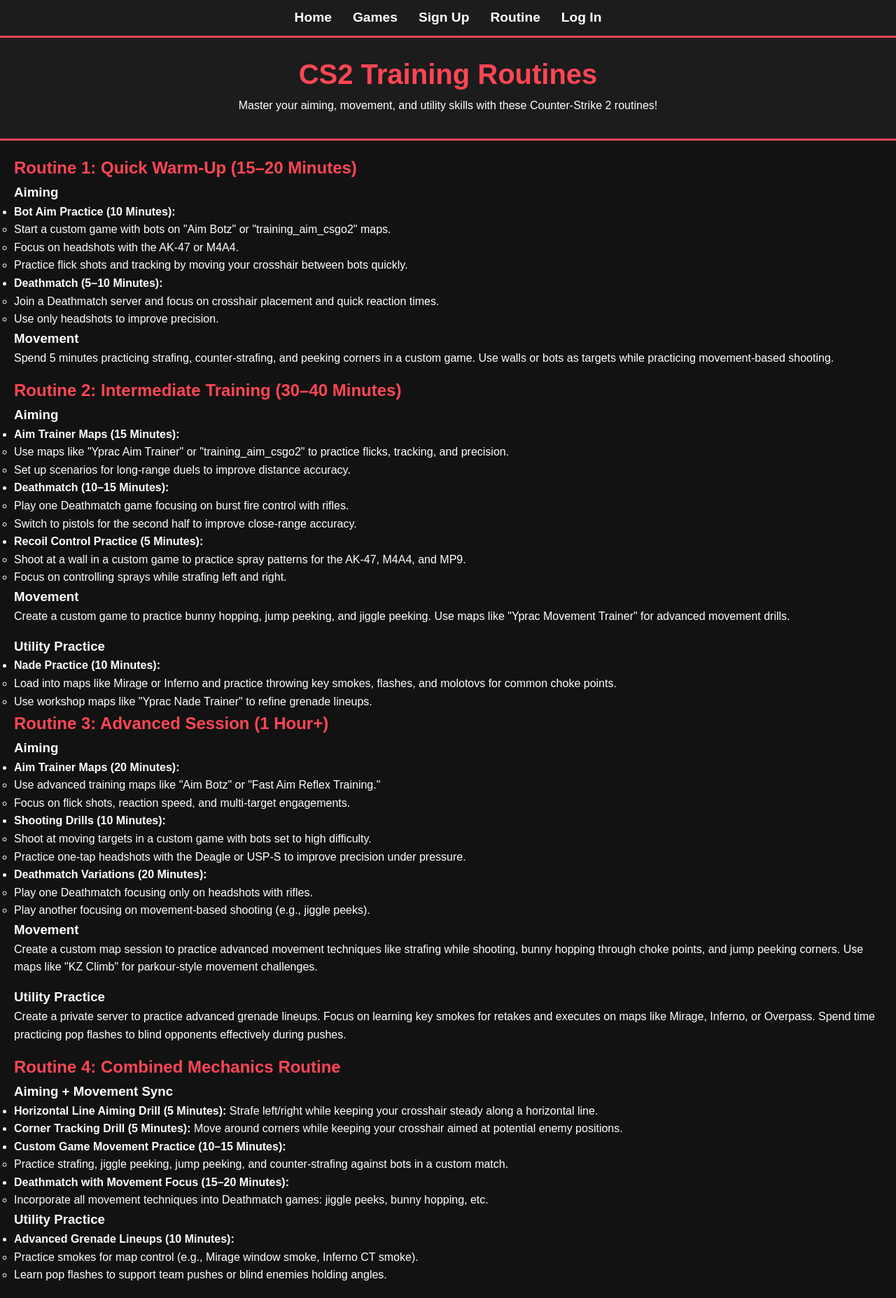
After one commit to ryuxix/Final-Project-App-Dev-2, a Django app: page /cs2/ in a window 1280 px wide. The commit adds this page. Shown: the whole page at 70% size. Run offline with Django 5.2, Linux system fonts and the light colour scheme.

Commit message:
updated rountine pages to have routines

```diff
--- /dev/null
+++ b/core/templates/core/cs2.html
@@ -0,0 +1,151 @@
+{% load static %}
+
+<!DOCTYPE html>
+<html lang="en">
+<head>
+    <meta charset="UTF-8">
+    <meta name="viewport" content="width=device-width, initial-scale=1.0">
+    <title> EzRoutine </title>
+    <link rel="stylesheet" href="{% static 'css/styles.css' %}">
+
+</head>
+<body>
+    {% include 'core/navbar.html' %}
+  <header>
+    <h1>CS2 Training Routines</h1>
+    <p>Master your aiming, movement, and utility skills with these Counter-Strike 2 routines!</p>
+  </header>
+
+  <main>
+    <!-- Routine 1 -->
+    <section class="routine">
+      <h2>Routine 1: Quick Warm-Up (15–20 Minutes)</h2>
+      <div class="routine-content">
+        <h3>Aiming</h3>
+        <ul>
+          <li><strong>Bot Aim Practice (10 Minutes):</strong></li>
+          <ul>
+            <li>Start a custom game with bots on "Aim Botz" or "training_aim_csgo2" maps.</li>
+            <li>Focus on headshots with the AK-47 or M4A4.</li>
+            <li>Practice flick shots and tracking by moving your crosshair between bots quickly.</li>
+          </ul>
+          <li><strong>Deathmatch (5–10 Minutes):</strong></li>
+          <ul>
+            <li>Join a Deathmatch server and focus on crosshair placement and quick reaction times.</li>
+            <li>Use only headshots to improve precision.</li>
+          </ul>
+        </ul>
+
+        <h3>Movement</h3>
+        <p>Spend 5 minutes practicing strafing, counter-strafing, and peeking corners in a custom game. Use walls or bots as targets while practicing movement-based shooting.</p>
+      </div>
+    </section>
+
+    <!-- Routine 2 -->
+    <section class="routine">
+      <h2>Routine 2: Intermediate Training (30–40 Minutes)</h2>
+      <div class="routine-content">
+        <h3>Aiming</h3>
+        <ul>
+          <li><strong>Aim Trainer Maps (15 Minutes):</strong></li>
+          <ul>
+            <li>Use maps like "Yprac Aim Trainer" or "training_aim_csgo2" to practice flicks, tracking, and precision.</li>
+            <li>Set up scenarios for long-range duels to improve distance accuracy.</li>
+          </ul>
+
+          <li><strong>Deathmatch (10–15 Minutes):</strong></li>
+          <ul>
+            <li>Play one Deathmatch game focusing on burst fire control with rifles.</li>
+            <li>Switch to pistols for the second half to improve close-range accuracy.</li>
+          </ul>
+
+          <li><strong>Recoil Control Practice (5 Minutes):</strong></li>
+          <ul>
+            <li>Shoot at a wall in a custom game to practice spray patterns for the AK-47, M4A4, and MP9.</li>
+            <li>Focus on controlling sprays while strafing left and right.</li>
+          </ul>
+        </ul>
+
+        <h3>Movement</h3>
+        <p>Create a custom game to practice bunny hopping, jump peeking, and jiggle peeking. Use maps like "Yprac Movement Trainer" for advanced movement drills.</p>
+
+        <h3>Utility Practice</h3>
+        <ul>
+          <li><strong>Nade Practice (10 Minutes):</strong></li>
+          <ul>
+            <li>Load into maps like Mirage or Inferno and practice throwing key smokes, flashes, and molotovs for common choke points.</li>
+            <li>Use workshop maps like "Yprac Nade Trainer" to refine grenade lineups.</li>
+          </ul>
+        </ul>
+
+      </div>
+    </section>
+
+    <!-- Routine 3 -->
+    <section class="routine">
+      <h2>Routine 3: Advanced Session (1 Hour+)</h2>
+      <div class="routine-content">
+        <h3>Aiming</h3>
+        <ul>
+          <li><strong>Aim Trainer Maps (20 Minutes):</strong></li>
+          <ul>
+            <li>Use advanced training maps like "Aim Botz" or "Fast Aim Reflex Training."</li>
+            <li>Focus on flick shots, reaction speed, and multi-target engagements.</li>
+          </ul>
+
+          <li><strong>Shooting Drills (10 Minutes):</strong></li>
+          <ul>
+            <li>Shoot at moving targets in a custom game with bots set to high difficulty.</li>
+            <li>Practice one-tap headshots with the Deagle or USP-S to improve precision under pressure.</li>
+          </ul>
+
+          <li><strong>Deathmatch Variations (20 Minutes):</strong></li>
+          <ul>
+            <li>Play one Deathmatch focusing only on headshots with rifles.</li>
+            <li>Play another focusing on movement-based shooting (e.g., jiggle peeks).</li>
+          </ul>
+
+        </ul>
+
+        <h3>Movement</h3>
+        <p>Create a custom map session to practice advanced movement techniques like strafing while shooting, bunny hopping through choke points, and jump peeking corners. Use maps like "KZ Climb" for parkour-style movement challenges.</p>
+
+        <h3>Utility Practice</h3>
+        <p>Create a private server to practice advanced grenade lineups. Focus on learning key smokes for retakes and executes on maps like Mirage, Inferno, or Overpass. Spend time practicing pop flashes to blind opponents effectively during pushes.</p>
+
+      </div>
+    </section>
+
+    <!-- Routine 4 -->
+    <section class="routine">
+      <h2>Routine 4: Combined Mechanics Routine</h2>
+        <div class="routine-content">
+            <h3>Aiming + Movement Sync</h3>
+            <ul>
+              <li><strong>Horizontal Line Aiming Drill (5 Minutes):</strong> Strafe left/right while keeping your crosshair steady along a horizontal line.</li>
+              <li><strong>Corner Tracking Drill (5 Minutes):</strong> Move around corners while keeping your crosshair aimed at potential enemy positions.</li>
+              <li><strong>Custom Game Movement Practice (10–15 Minutes):</strong></li>
+              <ul>
+                <li>Practice strafing, jiggle peeking, jump peeking, and counter-strafing against bots in a custom match.</li>
+              </ul>
+              <li><strong>Deathmatch with Movement Focus (15–20 Minutes):</strong></li>
+              <ul>
+                <li>Incorporate all movement techniques into Deathmatch games: jiggle peeks, bunny hopping, etc.</li>
+              </ul>
+            </ul>
+
+            <h3>Utility Practice</h3>
+            <ul>
+              <li><strong>Advanced Grenade Lineups (10 Minutes):</strong></li>
+              <ul>
+                <li>Practice smokes for map control (e.g., Mirage window smoke, Inferno CT smoke).</li>
+                <li>Learn pop flashes to support team pushes or blind enemies holding angles.</li>
+              </ul>
+            </ul>
+
+          </div>
+        </section>
+
+      </main>
+
+    </body>
--- a/core/templates/core/routine.html
+++ b/core/templates/core/routine.html
@@ -4,5 +4,7 @@
     {% include 'core/navbar.html' %}
     <h1> Routines </h1>
     <p> This page has all of the routines that you can pick from with whatever game you play.</p>
+    <li><a href="/valorant/">valorant</a></li>
+    <li><a href="/cs2/">cs2</a></li>
 
 </html>
--- a/core/urls.py
+++ b/core/urls.py
@@ -7,4 +7,6 @@ urlpatterns = [
     path('signup/', views.signup, name='signup'),
     path('routine/', views.routine, name='routine'),
     path('login/', views.login, name='login'),
+    path('valorant/', views.valorant, name='valorant'),
+    path('cs2/', views.cs2, name='cs2'),
 ]
--- a/core/views.py
+++ b/core/views.py
@@ -52,3 +52,9 @@ def user_logout(request):
     auth.logout(request)
 
     return redirect('/')
+
+def valorant(request):
+    return render(request, 'core/valorant.html')
+
+def cs2(request):
+    return render(request, 'core/cs2.html')
```
Also changed, not shown: core/templates/core/valorant.html (added, +108 -0 lines).
